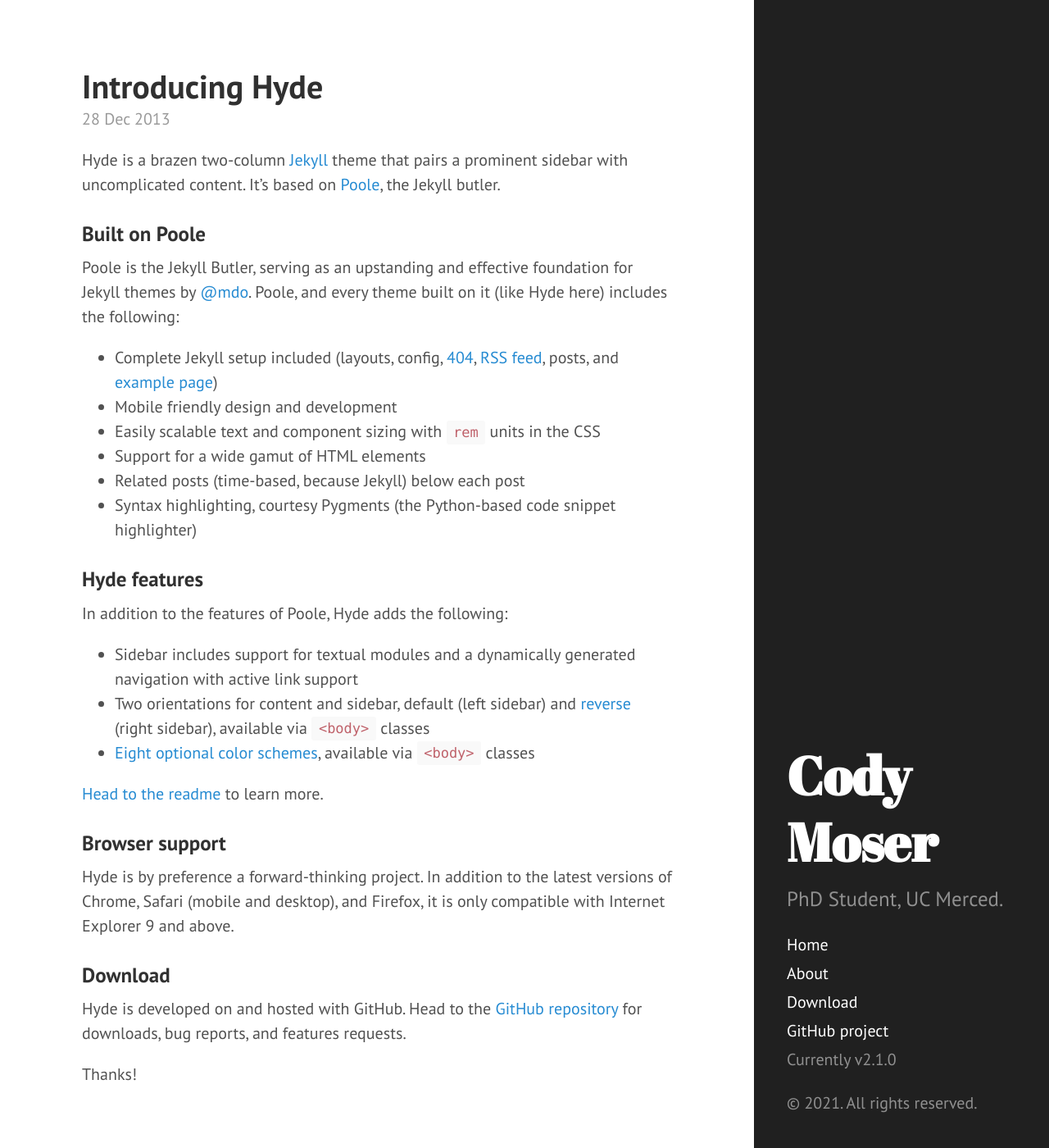
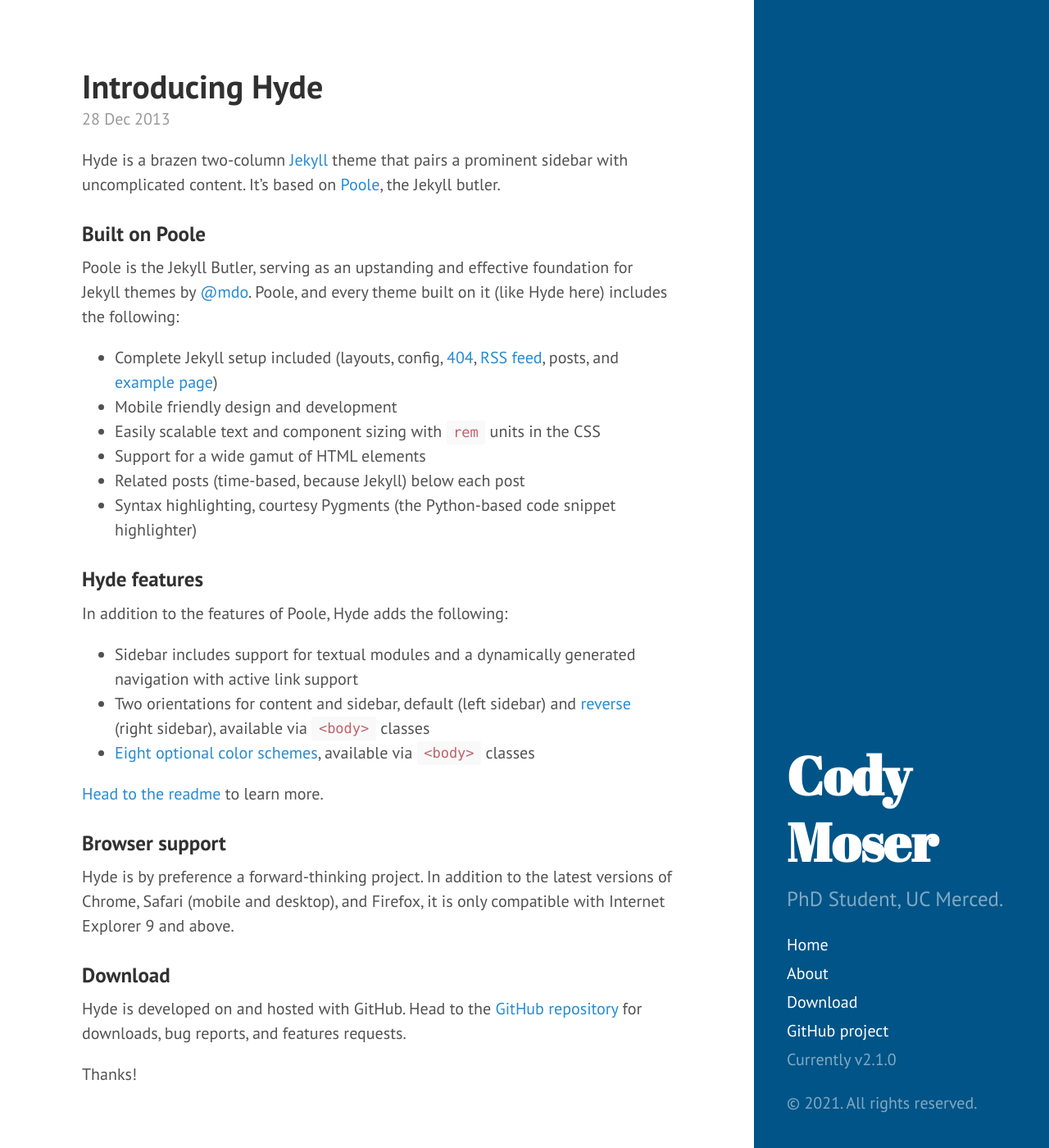
Before and after one commit to cmoserj/culturologies, a Jekyll site: the page built from index.html, in a window 1280 px wide and 1400 px high. Shown: the whole window at 82% size. Built offline with Jekyll 4.4.1, drawn with Linux system fonts in a browser that asks for light colours; the list of posts is cut into pages by our own code.

Commit message:
Update background color on Hyde

```diff
--- a/public/css/hyde.css
+++ b/public/css/hyde.css
@@ -57,7 +57,7 @@
   text-align: center;
   padding: 2rem 1rem;
   color: rgba(255,255,255,.5);
-  background-color: #202020;
+  background-color: #005487;
 }
 @media (min-width: 48em) {
   .sidebar {
```
